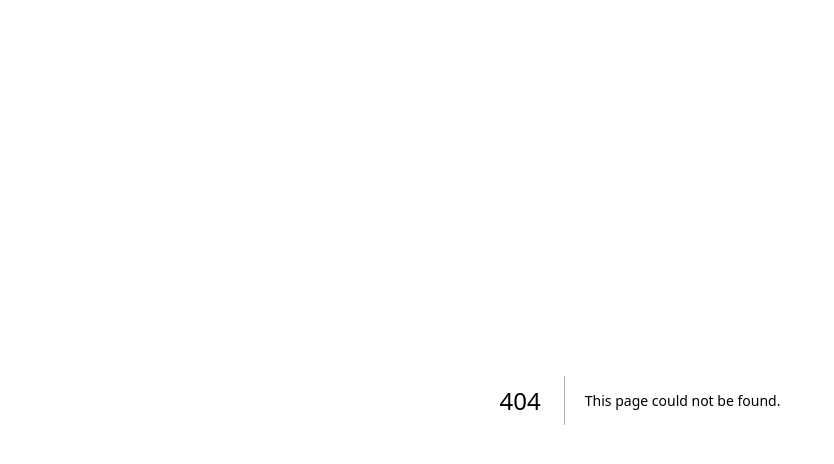
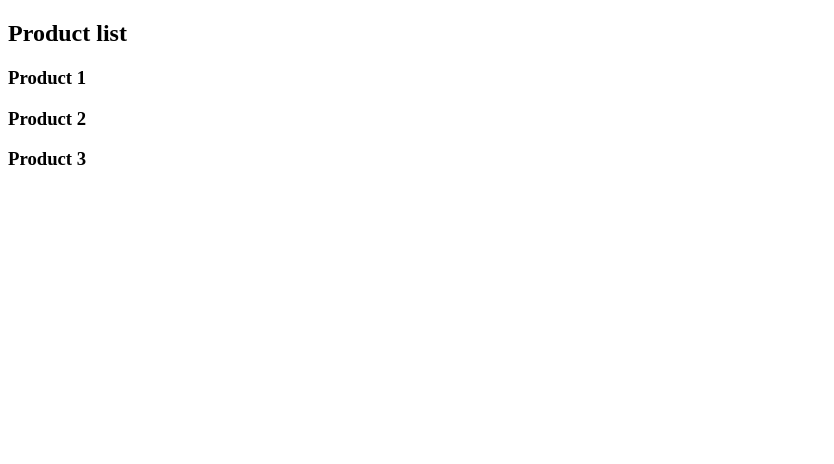
Before and after one commit to magda5281/next-app, a Next.js app: page /products in a window 1280 px wide. Before the commit this address had no page. Shown: the top 464 px of the page, without its empty margins (0-834 px from the left). Built offline with nearby package versions, Linux system fonts and the light colour scheme.

Commit message:
Added Dynamic routes

```diff
--- /dev/null
+++ b/src/app/products/[id]/page.tsx
@@ -0,0 +1,5 @@
+import React from 'react';
+
+export default function ProductDetails({ params }: { params: { id: string } }) {
+ return <h2>Product Details:{params.id}</h2>;
+}
--- /dev/null
+++ b/src/app/products/page.tsx
@@ -0,0 +1,12 @@
+import React from 'react';
+
+export default function Products() {
+ return (
+  <>
+   <h2>Product list</h2>
+   <h3>Product 1</h3>
+   <h3>Product 2</h3>
+   <h3>Product 3</h3>
+  </>
+ );
+}
```
